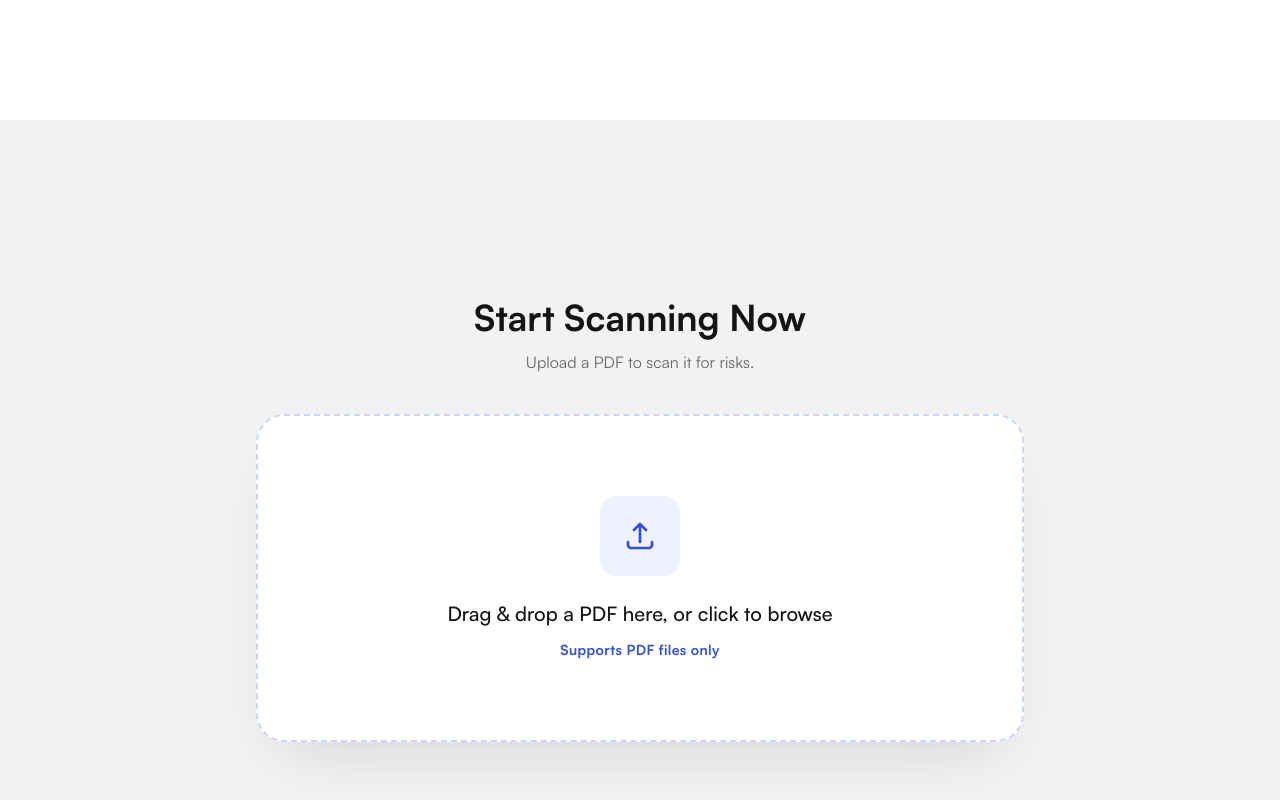
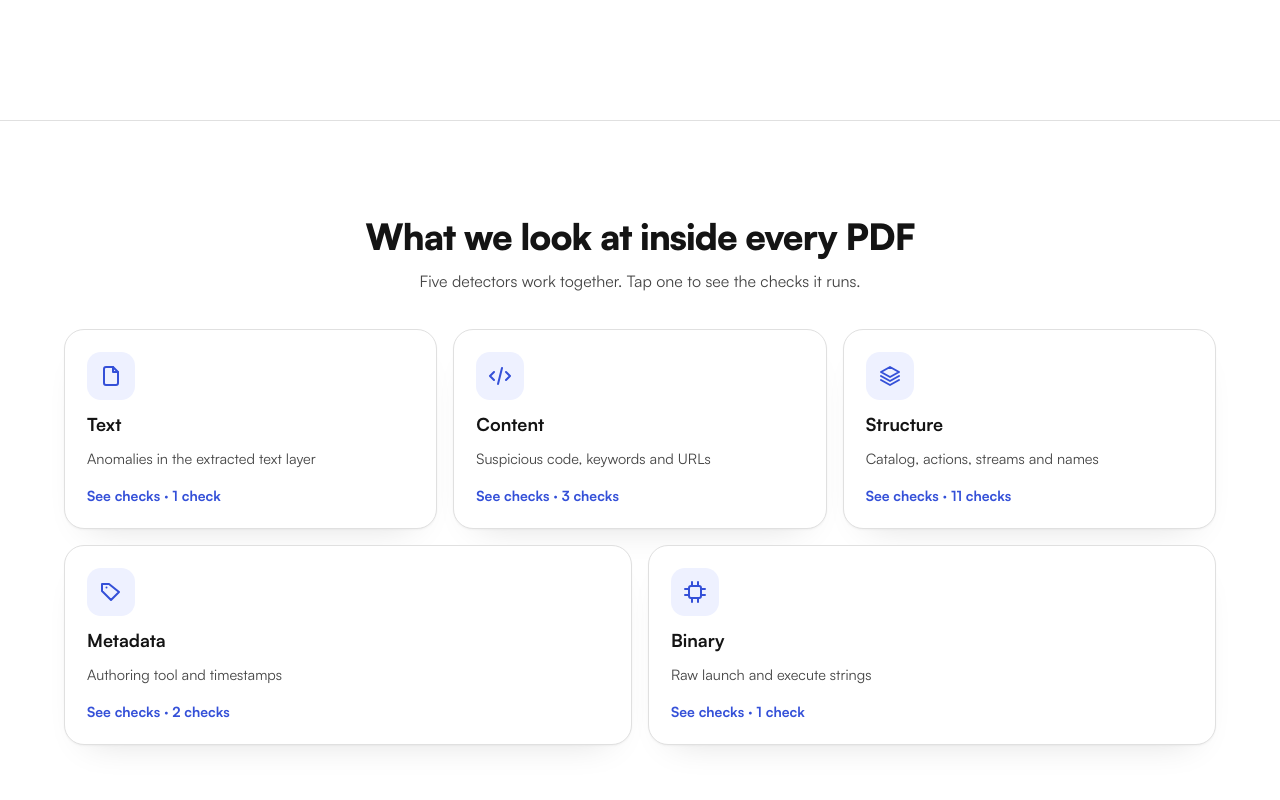
Before and after one commit to Diiiyala/Malicious-PDF-Detector, a React (Vite) app in the folder frontend/: page / in a window 1280 px wide. Shown: the part 680-1480 px from the top of the page. Built offline with nearby package versions, Linux system fonts and the light colour scheme.

Commit message:
Update App.jsx

```diff
--- a/frontend/src/App.jsx
+++ b/frontend/src/App.jsx
@@ -1,5 +1,4 @@
 import { useState, useCallback, useEffect, useRef } from 'react';
-import { useDropzone } from 'react-dropzone';
 import LightHome from './LightHome.jsx';
 
 
@@ -384,14 +383,11 @@ function App() {
     setUploadError({ type: 'unsupported', fileName: fileRejections[0].file.name });
   }, []);
 
-  const { getRootProps, getInputProps, isDragActive } = useDropzone({
-    onDrop, onDropRejected, multiple: false, accept: { 'application/pdf': ['.pdf'] },
-  });
 
   const onHeroFile = (files) => {
     onDrop(files);
     if (files[0] && files[0].size <= MAX_UPLOAD_BYTES) {
-      document.getElementById('workspace')?.scrollIntoView({ behavior: 'smooth' });
+      setTimeout(() => document.getElementById('workspace')?.scrollIntoView({ behavior: 'smooth' }), 80);
     }
   };
 
@@ -519,57 +515,8 @@ function App() {
       />
 
       {/* Workspace */}
+      {appState !== 'upload' && (
       <section id="workspace" className="relative z-10 min-h-screen flex flex-col justify-center items-center px-5 py-24 bg-page">
-
-        {/* Upload state */}
-        {appState === 'upload' && (
-          <div className="w-full max-w-3xl">
-            <div className="text-center mb-10">
-              <h2 className="text-3xl sm:text-4xl font-display font-bold mb-3">{isAr ? 'ابدأ الفحص الآن' : 'Start Scanning Now'}</h2>
-              <p className="text-ink-3">{isAr ? 'ارفع ملف PDF لفحصه بحثاً عن المخاطر.' : 'Upload a PDF to scan it for risks.'}</p>
-            </div>
-
-            {uploadError && (
-              <div className="mb-6 bg-white border border-danger/30 text-ink px-5 py-4 rounded-2xl flex items-center justify-between gap-4 animate-fade-in">
-                <div className="flex items-center gap-3">
-                  <Icon.alert className="w-6 h-6 text-danger shrink-0" />
-                  <span className="font-medium">
-                    {uploadError.type === 'too_large'
-                      ? (isAr ? 'الملف كبير جدًا، الحد الأقصى 100 ميجابايت.' : 'File too large, maximum size is 100 MB.')
-                      : (isAr
-                          ? `عذراً، الملف "${uploadError.fileName}" غير مدعوم. يرجى رفع ملفات PDF فقط.`
-                          : `Sorry, "${uploadError.fileName}" is not supported. Please upload PDF files only.`)}
-                  </span>
-                </div>
-                <button onClick={() => setUploadError(null)} className="text-ink/60 hover:text-brand-ink transition">
-                  <Icon.close className="w-5 h-5" />
-                </button>
-              </div>
-            )}
-
-            <div
-              {...getRootProps()}
-              className={`relative w-full rounded-[28px] p-14 sm:p-20 text-center cursor-pointer transition-all duration-300 group overflow-hidden bg-white shadow-[0_30px_60px_-30px_rgba(20,20,20,0.16)]
-                border-2 border-dashed
-                ${isDragActive ? 'border-brand bg-brand-soft scale-[1.02]' : 'border-brand-line hover:border-brand'}`}
-            >
-              <input {...getInputProps()} />
-              <div className="absolute inset-0 bg-brand-soft/60 opacity-0 group-hover:opacity-100 transition-opacity pointer-events-none" />
-              <div className={`relative mx-auto mb-6 grid place-items-center w-20 h-20 rounded-2xl transition-all duration-300
-                ${isDragActive ? 'bg-brand text-white scale-110' : 'bg-brand-soft text-brand-ink group-hover:scale-105'}`}>
-                <Icon.upload className="w-9 h-9" />
-              </div>
-              <p className="text-ink text-lg sm:text-xl font-medium relative">
-                {isDragActive
-                  ? (isAr ? 'أفلت ملف الـ PDF هنا...' : 'Drop the PDF here...')
-                  : (isAr ? 'اسحب وأفلت ملف الـ PDF هنا، أو اضغط للاختيار' : 'Drag & drop a PDF here, or click to browse')}
-              </p>
-              <p className="text-sm text-brand-ink mt-3 font-semibold tracking-wide relative">
-                {isAr ? 'يدعم ملفات PDF فقط' : 'Supports PDF files only'}
-              </p>
-            </div>
-          </div>
-        )}
 
         {/* Scanning state */}
         {appState === 'scanning' && (() => {
@@ -638,9 +585,7 @@ function App() {
                           setTerminalLines([]);
                           setFileName('');
                           setAppState('upload');
-                          setTimeout(() => {
-                            document.getElementById('workspace')?.scrollIntoView({ behavior: 'smooth', block: 'start' });
-                          }, 60);
+                          window.scrollTo({ top: 0, behavior: 'smooth' });
                         }}
                         className="inline-flex items-center gap-2 bg-brand hover:bg-brand-600 text-white px-8 py-3.5 rounded-full font-bold transition-all active:translate-y-px"
                       >
@@ -905,9 +850,7 @@ function App() {
               <button
                 onClick={() => {
                   setAppState('upload');
-                  setTimeout(() => {
-                    document.getElementById('workspace')?.scrollIntoView({ behavior: 'smooth', block: 'start' });
-                  }, 60);
+                  window.scrollTo({ top: 0, behavior: 'smooth' });
                 }}
                 className="inline-flex items-center gap-2 bg-brand hover:bg-brand-600 text-white px-8 py-3.5 rounded-full font-bold transition-all active:translate-y-px"
               >
@@ -918,6 +861,7 @@ function App() {
           </div>
         )}
       </section>
+      )}
 
       {/* Detectors */}
       <section id="detectors" className="relative z-10 px-5 sm:px-8 py-24 bg-white border-y border-line">
```
